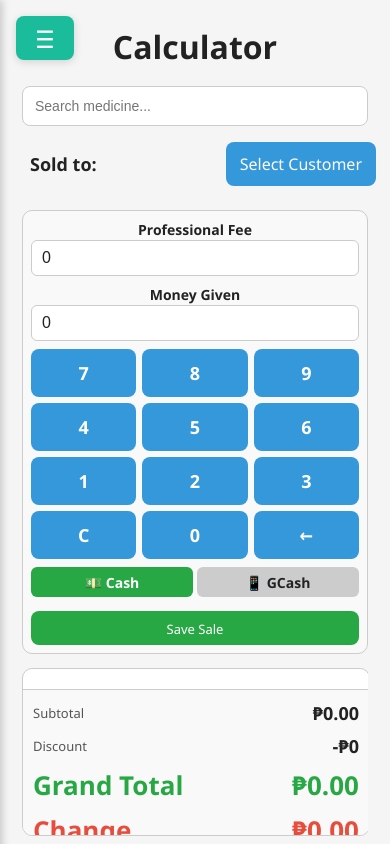
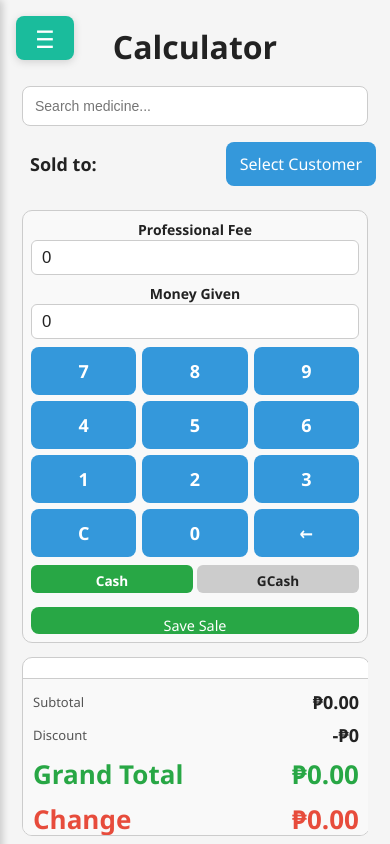
Before and after one commit to denden07/pharmacy-pos, a Vue app: page / in a window 390 px wide. Built offline with nearby package versions, Linux system fonts and the light colour scheme.

Commit message:
fix home page input heights

```diff
--- a/src/views/Home.vue
+++ b/src/views/Home.vue
@@ -662,14 +662,14 @@ const getStockIndicator = (med) => {
         :class="{ active: paymentMethod === 'cash' }"
         @click="paymentMethod = 'cash'"
       >
-        💵 Cash
+        Cash
       </button>
 
       <button
         :class="{ active: paymentMethod === 'gcash' }"
         @click="paymentMethod = 'gcash'"
       >
-        📱 GCash
+        GCash
       </button>
     </div>
 
@@ -1027,17 +1027,19 @@ th, td {
   font-weight: 600;
 }
 .right-panel input {
-  /* Inputs enlarged by default for better visibility */
   flex: 0 0 auto;
   width: 100%;
-  height: clamp(52px, 6.5vw, 76px) !important;
+  min-height: 2.2rem;
+  max-height: 3.2rem;
+  height: 2.6rem;
   border-radius: 6px;
   border: 1px solid #ccc;
   padding: 0 10px;
-  font-size: clamp(16px, 2.4vw, 24px);
+  font-size: 1.1rem;
   background: #fff;
   color: #222;
   box-sizing: border-box;
+  transition: height 0.2s, font-size 0.2s;
 }
 
 .right-panel input:focus {
@@ -1056,10 +1058,7 @@ th, td {
 
 /* Smaller screens: ensure active input doesn't push layout too much but still prominent */
 @media (max-width: 480px) {
-  .right-panel input.active-input {
-    height: clamp(48px, 9vw, 64px) !important;
-    font-size: clamp(16px, 3.6vw, 22px);
-  }
+  /* No height/font-size adjustment for .active-input */
 }
 
 /* =========================
@@ -1076,7 +1075,7 @@ th, td {
   min-height: 0;
   max-height: 100%;
   overflow: auto;
-  grid-auto-rows: minmax(48px, 1fr);
+  /* grid-auto-rows: minmax(48px, 1fr); */
 }
 .num-btn {
   width: 100%;
@@ -1137,9 +1136,12 @@ th, td {
   background: #28a745;
   color: #fff;
   border-radius: 8px;
-  height: clamp(38px, 5.5vw, 52px) !important;
-  font-size: clamp(14px, 2.5vw, 18px);
+  min-height: 2.1rem;
+  max-height: 2.8rem;
+  height: 2.4rem;
+  font-size: 1.05rem;
   padding: 8px 12px;
+  transition: height 0.2s, font-size 0.2s;
 }
 
 /* =========================
@@ -1447,20 +1449,20 @@ th, td {
 
 /* Make number pad buttons and payment buttons adapt on narrow screens */
 @media (max-width: 900px) {
-  .num-btn { font-size: clamp(14px, 5vw, 22px); border-radius: 10px; }
+  .num-btn { font-size: 1.1rem; border-radius: 10px; }
   .number-pad { gap: 8px; }
-  .payment-toggle button { font-size: clamp(13px,2.8vw,16px); padding: 6px 8px; height: clamp(32px,4.5vw,44px) !important; }
-  .right-panel input { height: clamp(40px, 6vw, 56px) !important; }
-  .btn.checkout { height: clamp(36px, 5.5vw, 48px)  !important; }
+  .payment-toggle button { font-size: 0.95rem; padding: 6px 8px; height: 2rem !important; }
+  .right-panel input { min-height: 2rem; max-height: 2.7rem; height: 2.2rem; font-size: 1rem; }
+  .btn.checkout { min-height: 1.8rem; max-height: 2.4rem; height: 2rem; font-size: 0.95rem; }
 }
 
 @media (max-width: 480px) {
-  .num-btn { font-size: clamp(12px, 6.5vw, 20px); border-radius: 8px; }
+  .num-btn { font-size: 0.95rem; border-radius: 8px; }
   .number-pad { gap: 6px; }
   .payment-toggle { gap: 4px; }
-  .payment-toggle button { font-size: clamp(12px,3.6vw,14px); padding: 6px 8px; height: clamp(30px,6.5vw,40px)  !important; }
-  .right-panel input { height: clamp(36px, 8vw, 48px)  !important; font-size: clamp(14px, 3.6vw, 16px); }
-  .btn.checkout { height: clamp(34px, 6.5vw, 44px) !important; font-size: clamp(13px, 3.2vw, 16px); }
+  .payment-toggle button { font-size: 0.85rem; padding: 6px 8px; height: 1.7rem !important; }
+  .right-panel input { min-height: 1.6rem; max-height: 2.2rem; height: 1.8rem; font-size: 0.95rem; }
+  .btn.checkout { min-height: 1.5rem; max-height: 2rem; height: 1.7rem; font-size: 0.9rem; }
 }
 
 /* Smaller tablets: avoid vertical overflow by reducing element heights and removing numpad scroll */
@@ -1502,11 +1504,11 @@ th, td {
 
 /* Large screen: increase prominence of payment buttons and inputs */
 @media (min-width: 1200px) {
-  .right-panel { width: clamp(320px, 18vw, 520px); }
-  .num-btn { font-size: clamp(18px, 1.4vw, 34px); }
-  .payment-toggle button { max-width: 220px; font-size: clamp(16px,1.6vw,20px); height: clamp(40px,2.6vw,64px) !important; }
-  .right-panel input { height: clamp(45px, 2.4vw, 72px)  !important; font-size: clamp(16px,1.6vw,22px); }
-  .btn.checkout { height: clamp(65px, 2.6vw, 64px)  !important; font-size: clamp(16px,1.6vw,22px); }
+  .right-panel { width: 420px; }
+  .num-btn { font-size: 1.3rem; }
+  .payment-toggle button { max-width: 220px; font-size: 1.1rem; height: 2.6rem !important; }
+  .right-panel input { min-height: 2.6rem; max-height: 3.6rem; height: 3rem; font-size: 1.2rem; }
+  .btn.checkout { min-height: 2.2rem; max-height: 3rem; height: 2.6rem; font-size: 1.15rem; }
 }
 
   /* High-density landscape devices (e.g. Android 240dpi landscape):
@@ -1517,7 +1519,7 @@ th, td {
     }
 
     .right-panel input {
-      height: clamp(64px, 8.5vh, 100px) !important;
+      height: clamp(55px, 6.5vh, 100px) !important;
       font-size: clamp(18px, 2.8vh, 28px) !important;
       padding: 8px 12px !important;
     }
@@ -1528,11 +1530,7 @@ th, td {
       padding: 0 !important;
     }
 
-    .right-panel input.active-input,
-    .right-panel input:active {
-      height: clamp(76px, 8.5vh, 120px) !important;
-      font-size: clamp(20px, 3.6vh, 34px) !important;
-    }
+
 
     .payment-toggle button {
       height: clamp(44px, 4.5vh, 64px) !important;
@@ -1677,7 +1675,7 @@ th, td {
   /* Tighten spacing on small phones */
   .input.pos-medicine-search { height: 40px; font-size: 14px; }
   .customer-name { font-size: 16px; }
-  .right-panel input { height: 44px; font-size: 16px; }
+  .right-panel input { height: 2.2rem; font-size: 1.05rem; }
   .qty-wrapper input { width: 44px; height: 34px; }
   .number-pad { grid-auto-rows: 48px; }
   .num-btn { font-size: 18px; }
```
